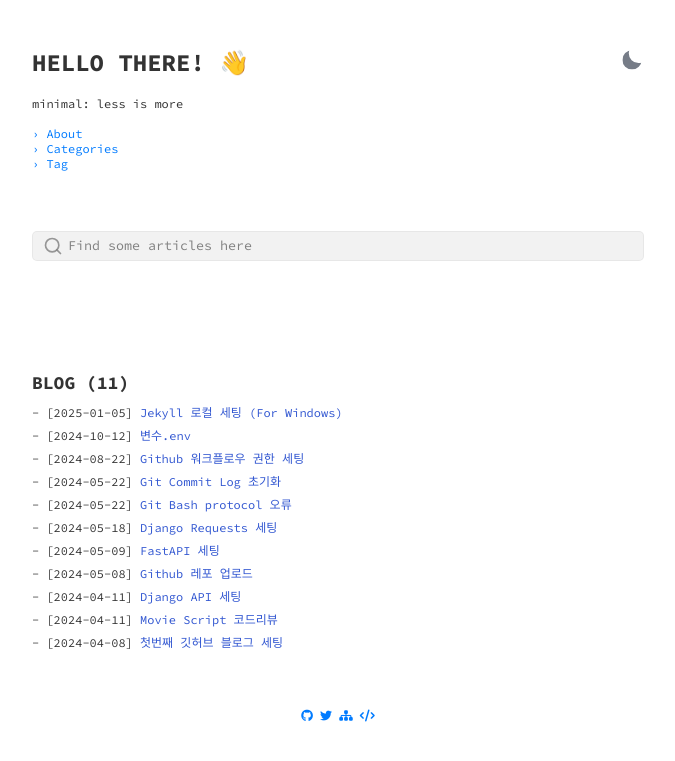
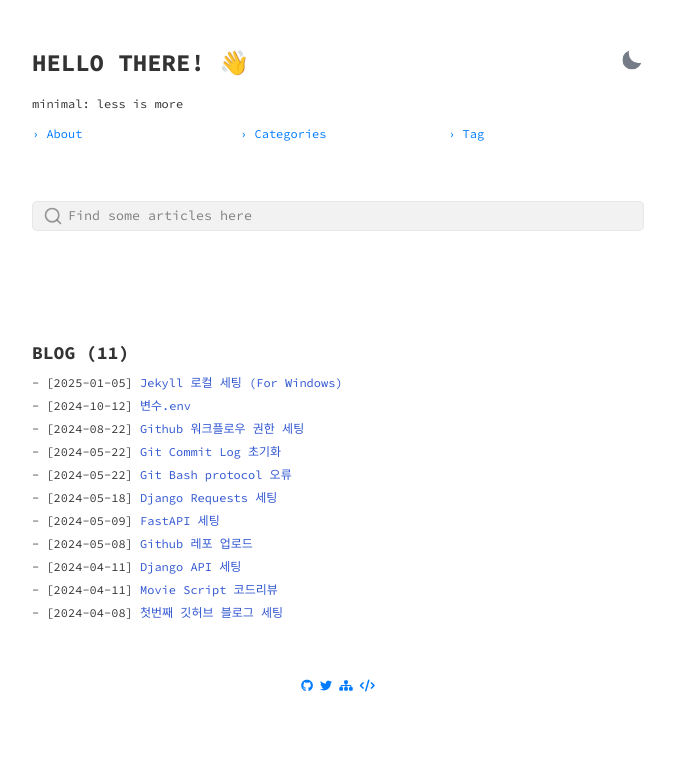
Before and after one commit to pozuhtuhv/pozuhtuhv.github.io, a Jekyll site: the page built from index.html, in a window 1280 px wide. Shown: the top 761 px of the page, without its empty margins (302-977 px from the left). Built offline with Jekyll 4.4.1, drawn with Linux system fonts in a browser that asks for light colours; nearby versions of some CDN libraries.

Commit message:
(edit) bio_part_pace

```diff
--- a/_layouts/post.html
+++ b/_layouts/post.html
@@ -24,13 +24,13 @@
   <nav class="post-nav">
     {% if page.previous %}
     <a class="post-nav-item post-nav-prev" href="{{ page.previous | relative_url }}">
-      <div class="nav-arrow">Previous</div>
+      <div class="nav-arrow">이전글</div>
       <span class="post-title">{{ page.previous.title }}</span>
     </a>
     {% endif %}
     {% if page.next %}
     <a class="post-nav-item post-nav-next" href="{{ page.next | relative_url }}">
-      <div class="nav-arrow">Next</div>
+      <div class="nav-arrow">다음글</div>
       <span class="post-title">{{ page.next.title }}</span>
     </a>
     {% endif %}
--- a/_sass/_main.scss
+++ b/_sass/_main.scss
@@ -461,11 +461,25 @@
 	margin-bottom: 5rem;
 }
 
+.bio .link-container {
+  display: flex;
+  flex-wrap: wrap;
+  justify-content: space-between;
+  gap: 2%;
+  margin: 0;
+  padding: 0;
+}
+
+.bio .link-container a {
+  flex: 1 1 calc(25% - 2%);
+  text-align: left;
+  margin: 0;
+}
+
 ::selection {
 background-color: #b3b3b3;
 color: #333;
 }
-
 
 .search-article {
   position: relative;
--- a/categories.html
+++ b/categories.html
@@ -1,6 +1,6 @@
 ---
 layout: default
-title: "minimal: less is more"
+title: Categories
 ---
 
 <section class="posts" id="Blog">
--- a/index.html
+++ b/index.html
@@ -10,15 +10,13 @@
             <div></div>
         </button>
     </div>
+    <div>{{ site.description }}</div>
     <div class="bio">
-	    {{ site.description }}
-        <p>
         <br>
-        <a href="{{ site.url }}/about/"> &rsaquo; About</a>
-        <div></div>
-        <a href="{{ site.url }}/categories/"> &rsaquo; Categories</a>
-        <div></div>
-        <a href="{{ site.url }}/tag/"> &rsaquo; Tag</a>
+        <p class="link-container">
+            <a href="{{ site.url }}/about/"> &rsaquo; About</a>
+            <a href="{{ site.url }}/categories/"> &rsaquo; Categories</a>
+            <a href="{{ site.url }}/tag/"> &rsaquo; Tag</a>
         </p>
     </div>
 </section>
```
Also changed, not shown: _posts/2025-01-08-tensorflow-Keras-setting.md (+2 -1 lines).
